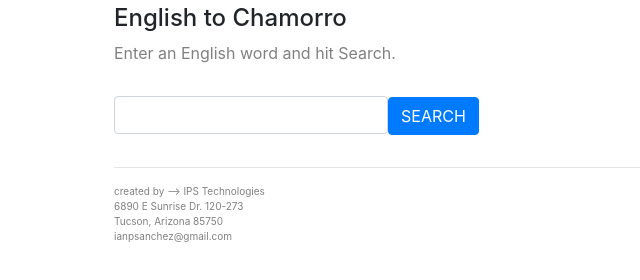
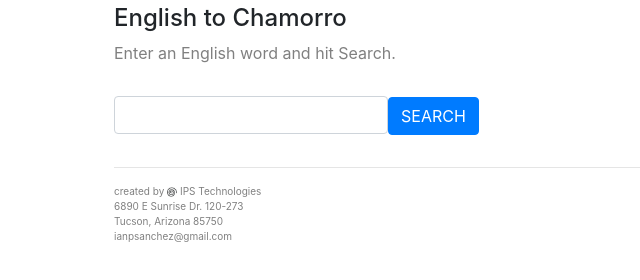
Before and after one commit to ianpsanchez/chamdict, a website with bundled scripts: page app/index.html in a window 1280 px wide. Shown: the full height of the page, 0-640 px from the left. Built offline with nearby package versions, Linux system fonts and the light colour scheme.

Commit message:
added spiral

```diff
--- a/app/index.html
+++ b/app/index.html
@@ -47,7 +47,7 @@
         <div class="row">
             <div class="col-1"></div>
             <div class="col-10" style="color:grey; font-size: 10">
-                created by --> IPS Technologies </br>
+                created by <img src="./images/Spiral-512.png" alt="Created By" height="10" width="10"> IPS Technologies </br>
                 6890 E Sunrise Dr. 120-273</br>
                 Tucson, Arizona 85750</br>
                 ianpsanchez@gmail.com
```
Also changed, not shown: app/images/Spiral-512.png (added).
